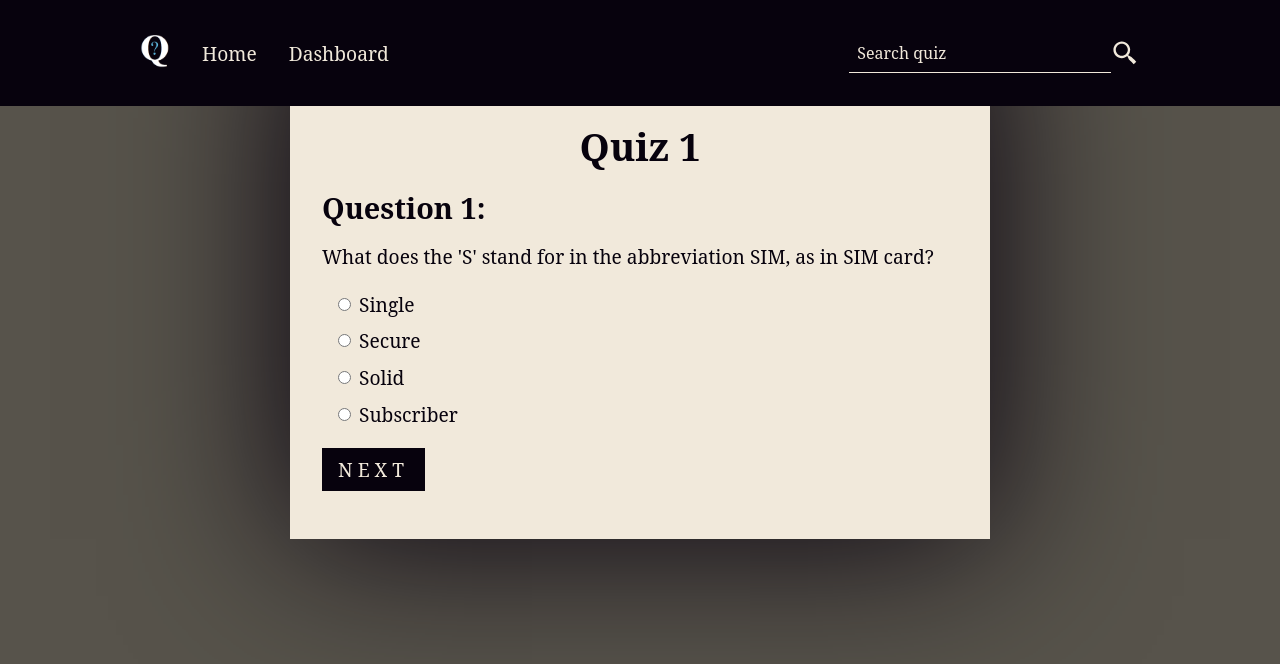
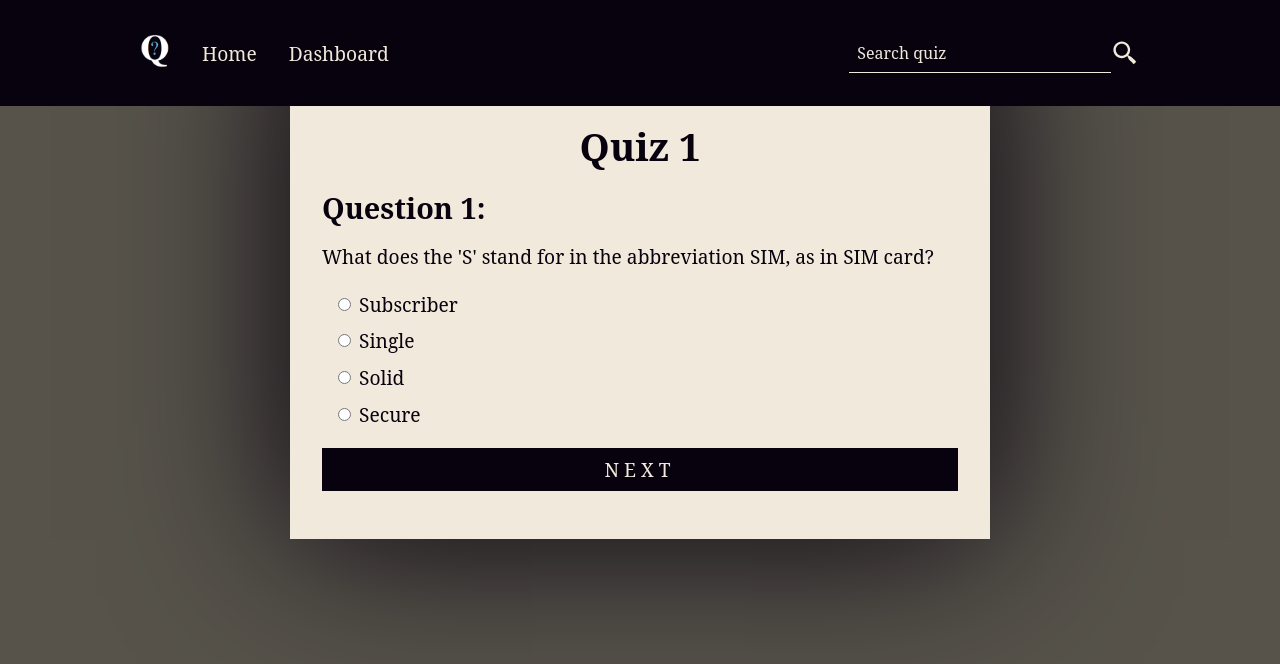
Before and after one commit to ViniMagaa/quizzes, a React (Create React App) app: page /quiz in a window 1280 px wide. Both pictures are taken after a click on the button "START QUIZ". Shown: the top 664 px of the page. Built offline with nearby package versions, Linux system fonts and the light colour scheme.

Commit message:
feat: lógica do quiz iniciada e remoção do botão "PREVIOUS"

```diff
--- a/src/components/QuizForm/Question/Option/Option.jsx
+++ b/src/components/QuizForm/Question/Option/Option.jsx
@@ -1,6 +1,6 @@
-function Option({index, answerIndex, answer}) {
+function Option({index, answerIndex, answer, handleClick}) {
   return (
-		<div key={answerIndex}>
+		<div key={answerIndex} onClick={() => handleClick(answer)} htmlFor={`answer-${index}-for-${answerIndex}`}>
 			<input
 				type="radio"
 				name={`answer-${index}`}
--- a/src/components/QuizForm/Question/Question.jsx
+++ b/src/components/QuizForm/Question/Question.jsx
@@ -1,31 +1,36 @@
+import { useEffect, useState } from "react";
 import Option from "./Option/Option";
 
 import "./Question.css";
 
-function shuffleArray(array) {
-	const newArray = [...array]; // Crie uma cópia da array original para evitar modificar a array original.
-	for (let i = newArray.length - 1; i > 0; i--) {
-		const j = Math.floor(Math.random() * (i + 1));
-		[newArray[i], newArray[j]] = [newArray[j], newArray[i]]; // Troque os elementos.
+function Question({ index, question, correctAnswer, incorrectAnswers, handleClick }) {
+	const [answers, setAnswers] = useState([]);
+
+	function shuffleArray(array) {
+		const newArray = [...array]; // Create a copy
+		for (let i = newArray.length - 1; i > 0; i--) {
+			const j = Math.floor(Math.random() * (i + 1));
+			[newArray[i], newArray[j]] = [newArray[j], newArray[i]]; // Replace
+		}
+		return newArray;
 	}
-	return newArray; // Retorne a array embaralhada.
-}
 
-function Question({ index, question, correctAnswer, incorrectAnswers }) {
-	const answers = [correctAnswer, ...incorrectAnswers];
-	const shuffledAnswers = shuffleArray(answers);
+	useEffect(() => {
+		setAnswers(shuffleArray([correctAnswer, ...incorrectAnswers]));
+	}, [setAnswers, correctAnswer, incorrectAnswers])
 
 	return (
 		<div className="container">
 			<h2>Question {index + 1}:</h2>
 			<p dangerouslySetInnerHTML={{ __html: question }} />
 			<div className="options-container">
-				{shuffledAnswers.map((answer, answerIndex) => (
+				{answers.map((answer, answerIndex) => (
 					<Option
 						key={answerIndex}
 						index={index}
 						answerIndex={answerIndex}
 						answer={answer}
+						handleClick={handleClick}
 					/>
 				))}
 			</div>
--- a/src/components/QuizForm/QuizForm.css
+++ b/src/components/QuizForm/QuizForm.css
@@ -1,9 +1,3 @@
 form h1 {
 	text-align: center;
 }
-
-.change-questions {
-	width: 100%;
-	display: flex;
-	justify-content: space-between;
-}
--- a/src/components/QuizForm/QuizForm.jsx
+++ b/src/components/QuizForm/QuizForm.jsx
@@ -7,44 +7,69 @@ import "./QuizForm.css";
 
 function QuizForm({ data }) {
 	const questions = data;
-	const [currentQuestion, setCurrentQuestion] = useState(0);
+	const [currentQuestionIndex, setCurrentQuestionIndex] = useState(0);
+	const [userAnswers, setUserAnswers] = useState([]);
+	const correctAnswers = questions.map((question) => {
+		return question.correct_answer;
+	});
 
-	function handleLastQuestion() {
-		setCurrentQuestion((crrQuest) => crrQuest - 1);
+	// Method called when the user click on a option
+	function handleSelectAnswer(answer) {
+		setUserAnswers((prev) => {
+			const updatedUserAnswers = [...prev]; // Creating a copy
+			updatedUserAnswers[currentQuestionIndex] = answer;
+			return updatedUserAnswers;
+		});
 	}
 
+	// To update the question index
 	function handleNextQuestion() {
-		setCurrentQuestion((crrQuest) => crrQuest + 1);
+		// Check if the user clicked on a option
+		if (userAnswers[currentQuestionIndex] === undefined) {
+			alert("First answer this question!");
+			return;
+		}
+		setCurrentQuestionIndex((crrQuest) => crrQuest + 1);
 	}
 
-	function handleSubmit(e) {
-		e.preventDefault();
+	// When the test is finished
+	function handleSubmit() {
+		// Check if all the answers are correct
+		const areAnswersCorrect = userAnswers.every(
+			(answer, index) => answer === correctAnswers[index]
+		);
+
+		if (areAnswersCorrect) {
+			console.log("vc acertou");
+			console.log(userAnswers);
+			console.log(correctAnswers);
+		} else {
+			console.log("vc errou");
+			console.log(userAnswers);
+			console.log(correctAnswers);
+		}
 	}
 
 	return (
-		<form onSubmit={(e) => handleSubmit(e)} className="container">
+		<form onSubmit={(e) => e.preventDefault()} className="container">
 			<h1>Quiz 1</h1>
 			<div className="container">
-				{currentQuestion < questions.length && (
+				{currentQuestionIndex < questions.length && (
 					<Question
-						key={currentQuestion}
-						index={currentQuestion}
-						question={questions[currentQuestion].question}
-						correctAnswer={questions[currentQuestion].correct_answer}
-						incorrectAnswers={questions[currentQuestion].incorrect_answers}
+						key={currentQuestionIndex}
+						index={currentQuestionIndex}
+						question={questions[currentQuestionIndex].question}
+						correctAnswer={questions[currentQuestionIndex].correct_answer}
+						incorrectAnswers={questions[currentQuestionIndex].incorrect_answers}
+						handleClick={handleSelectAnswer}
 					/>
 				)}
 			</div>
-			<div className="change-questions">
-				{currentQuestion > 0 && (
-					<Button value="Previous" handleClick={handleLastQuestion} />
-				)}
-				{currentQuestion < questions.length - 1 ? (
-					<Button value="Next" handleClick={handleNextQuestion} />
-				) : (
-					<Button type="submit" value="Submit" />
-				)}
-			</div>
+			{currentQuestionIndex < questions.length - 1 ? (
+				<Button type="button" value="Next" handleClick={handleNextQuestion} />
+			) : (
+				<Button type="submit" value="Submit" handleClick={handleSubmit} />
+			)}
 		</form>
 	);
 }
```
